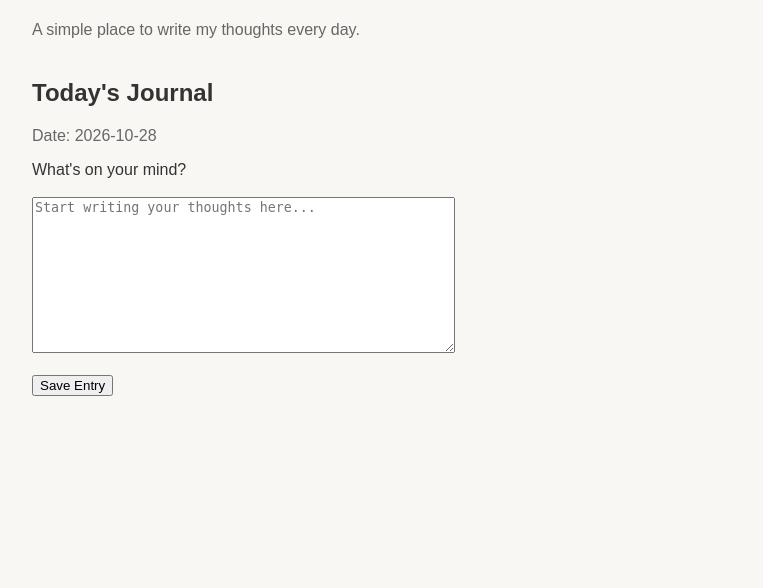
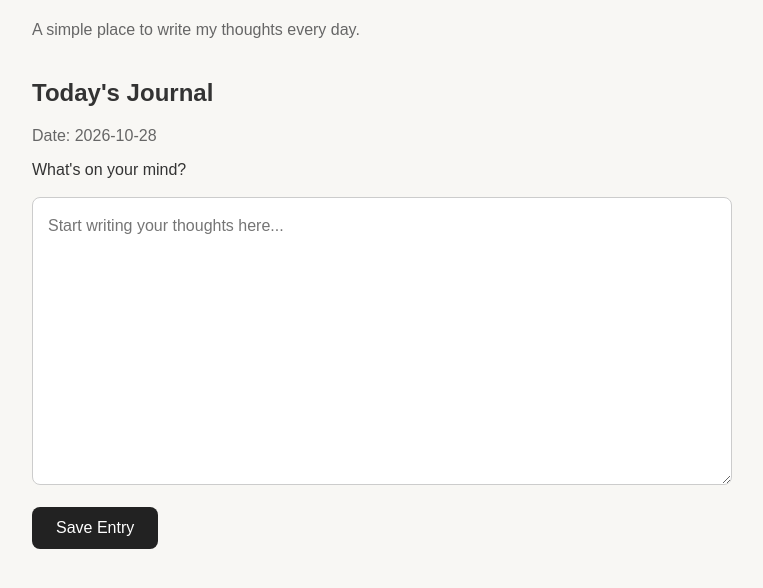
Before and after one commit to bibekshah47/daily-journal, a Flask app: page / in a window 1280 px wide. Shown: the part 149-737 px from the top of the page, without its empty margins (258-1021 px from the left). Run offline with Flask 3, Linux system fonts and the light colour scheme.

Commit message:
Add CSS styling to textare and button

```diff
--- a/static/style.css
+++ b/static/style.css
@@ -21,3 +21,33 @@ h2 {
 p {
     color: #666666;
 }
+
+
+/* Journal writing area */
+textarea {
+    width: 100%;
+    box-sizing: border-box;
+    padding: 15px;
+    border: 1px solid #cccccc;
+    border-radius: 8px;
+    font-family: inherit;
+    font-size: 16px;
+    line-height: 1.6;
+    resize: vertical;
+}
+
+/* Save Entry button */
+button {
+    background-color: #222222;
+    color: white;
+    padding: 12px 24px;
+    border: none;
+    border-radius: 8px;
+    font-size: 16px;
+    cursor: pointer;
+}
+
+/* Button hover effect */
+button:hover {
+    background-color: #555555;
+}
```
